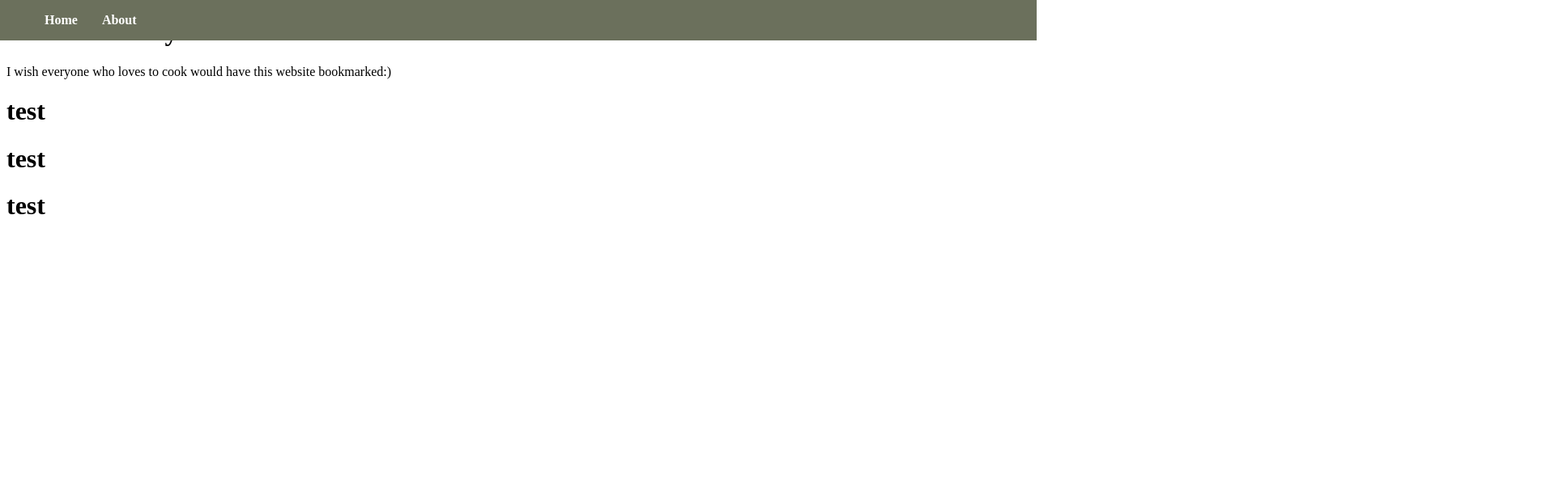
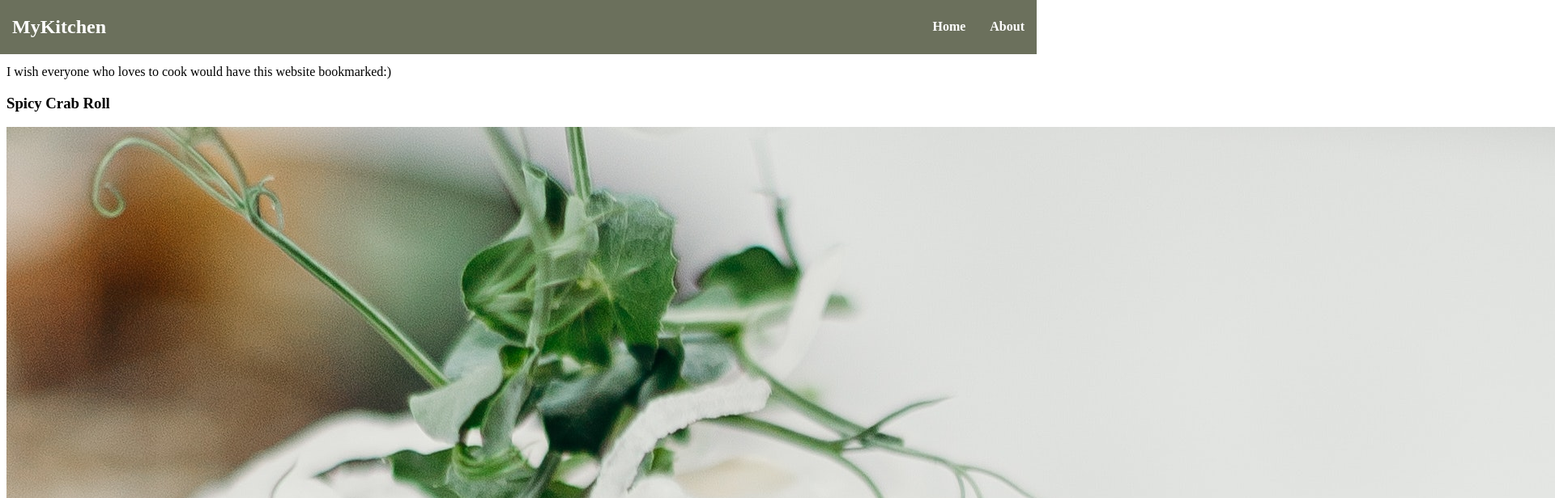
Before and after one commit to hack4impact-calpoly/bootcamp-project-2022, a React (Create React App) app in the folder milestone-3/frontend/: page / in a window 1280 px wide. Shown: the top 616 px of the page at 81% size, 1920 px wide, since content can reach past the window. Built offline with nearby package versions, Linux system fonts and the light colour scheme.

Commit message:
recipes in home page

```diff
--- a/milestone-3/frontend/src/components/Home.tsx
+++ b/milestone-3/frontend/src/components/Home.tsx
@@ -1,7 +1,15 @@
 import React from "react";
 import "./home.css";
 import { recipes } from "../recipeData";
+import RecipePreview from "./RecipePreview";
 
+export interface Recipe {
+    name: string;
+    description: string;
+    image: string;
+    ingredients: string[];
+    instructions: string[];
+  }
 
 export default function Home() {
   return (
@@ -11,8 +19,10 @@ export default function Home() {
         <div className="container">
             <h1>Wecome To My Kitchen</h1>
             <p>I wish everyone who loves to cook would have this website bookmarked:)</p>
-            {recipes.map(recipe =>
-                <h1>test</h1>
+            {recipes.map((recipe?:any) =>
+                <RecipePreview
+                    {...recipe}
+                />
             )}
 
         </div>
--- /dev/null
+++ b/milestone-3/frontend/src/components/RecipePreview.tsx
@@ -0,0 +1,31 @@
+
+import React from 'react';
+import './recipePreview.css'
+
+export default function RecipePreview(recipe:any) {
+  return (
+		// replace everything between the <div> & </div> tags
+		// with your code from earlier milestones
+    <div>
+      <h3> {recipe.name}</h3>
+      <div>
+        {/* <img src="../image/sushi.jpg" /> */}
+        <img src={recipe.image} alt="img" />
+        <h3>Description</h3>
+        <p>{recipe.description}</p>
+        <h3>Ingredients</h3>
+        <ul>
+        {recipe.ingredients.map((ingredient:any)=>
+            <li>{ingredient}</li>
+        )}
+        </ul>
+        <h3>Method</h3>
+        <ol>
+        {recipe.instructions.map((instruction:any)=>
+            <li>{instruction}</li>
+        )}
+        </ol>
+      </div>
+	  </div>
+  );
+}
--- a/milestone-3/frontend/src/components/navbar.tsx
+++ b/milestone-3/frontend/src/components/navbar.tsx
@@ -10,7 +10,7 @@ export default function Navbar() {
 
       <nav className="nav">
             <div className="container">
-                {/* <h1 className="logo"><Link to="/">MyKitchen</Link> </h1> */}
+                <h1 className="logo"><Link to="/">MyKitchen</Link> </h1>
                 <ul>
 
                     <li className="current">
@@ -20,6 +20,8 @@ export default function Navbar() {
                         <Link to="/about">About</Link>
                     </li>
                 </ul>
+
+
             </div>
         </nav>
     </header>
--- a/milestone-3/frontend/src/recipeData.ts
+++ b/milestone-3/frontend/src/recipeData.ts
@@ -1,17 +1,20 @@
-export interface Recipe {
-    name: string;
-    description: string;
-    image: string;
-    ingredients: string[];
-    instructions: string[];
-  }
+// export interface Recipe {
+//     name: string;
+//     description: string;
+//     image: string;
+//     ingredients: string[];
+//     instructions: string[];
+//   }
+
+import sushiImg from './image/sushi.jpg'
+
 
 
 export const recipes=[
     {
         name: 'Spicy Crab Roll',
         description: 'Spicy Crab Roll is a popular Japanese sushi roll – creamy, satisfying, and fiery spicy.',
-        image: './image/sushi.jpg',
+        image: sushiImg,
         ingredients: ["The Rice", "1 Teaspoon of The Spice", "The Sushi Mat" ],
         instructions: ["Getting the rice right is the trickiest part of making sushi. If you end up with enough rice for an extra roll, make an experimental one using whatever you’ve got in your fridge: leftover meat, herbs, etc.",
                        "For ground cayenne, we recommend starting with 1/4 teaspoon, tasting the mixture, and adding more if you like.",
@@ -21,7 +24,7 @@ export const recipes=[
     {
         name: '2',
         description: 'Spicy Crab Roll is a popular Japanese sushi roll – creamy, satisfying, and fiery spicy.',
-        image: './image/sushi.jpg',
+        image:sushiImg,
         ingredients: ["The Rice", "1 Teaspoon of The Spice", "The Sushi Mat" ],
         instructions: ["Getting the rice right is the trickiest part of making sushi. If you end up with enough rice for an extra roll, make an experimental one using whatever you’ve got in your fridge: leftover meat, herbs, etc.",
                        "For ground cayenne, we recommend starting with 1/4 teaspoon, tasting the mixture, and adding more if you like.",
@@ -31,7 +34,7 @@ export const recipes=[
     {
         name: '3',
         description: 'Spicy Crab Roll is a popular Japanese sushi roll – creamy, satisfying, and fiery spicy.',
-        image: './image/sushi.jpg',
+        image: sushiImg,
         ingredients: ["The Rice", "1 Teaspoon of The Spice", "The Sushi Mat" ],
         instructions: ["Getting the rice right is the trickiest part of making sushi. If you end up with enough rice for an extra roll, make an experimental one using whatever you’ve got in your fridge: leftover meat, herbs, etc.",
                        "For ground cayenne, we recommend starting with 1/4 teaspoon, tasting the mixture, and adding more if you like.",
```
Also changed, not shown: milestone-3/frontend/src/components/recipePreview.css (added).
